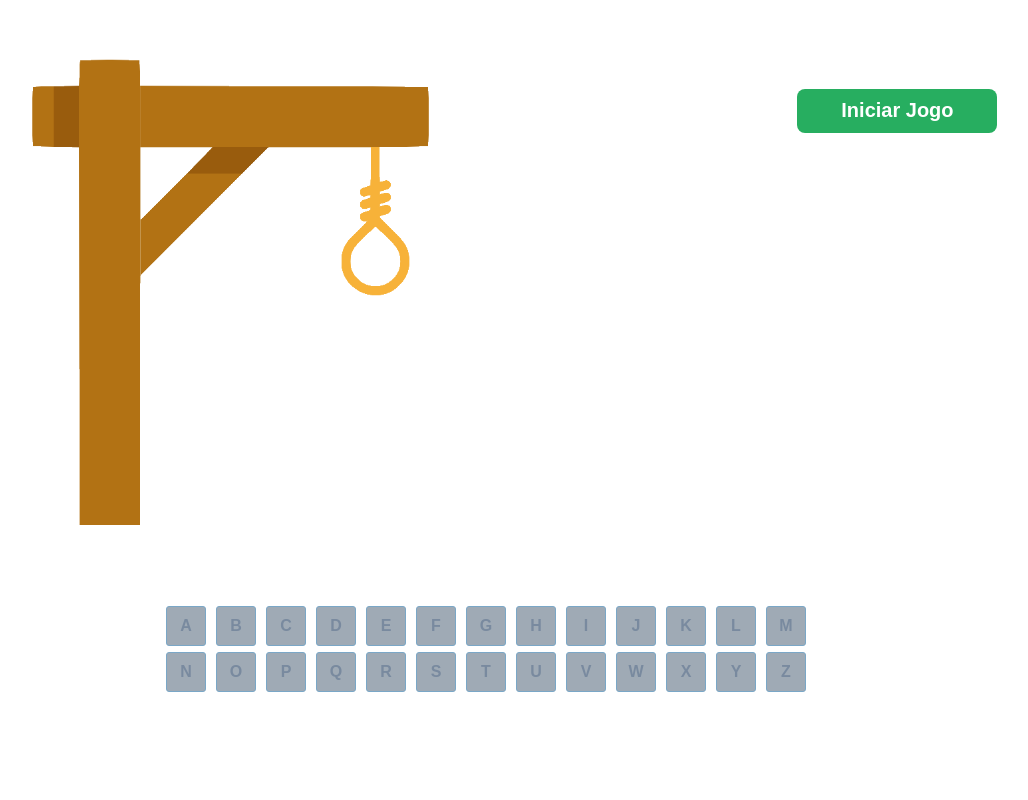
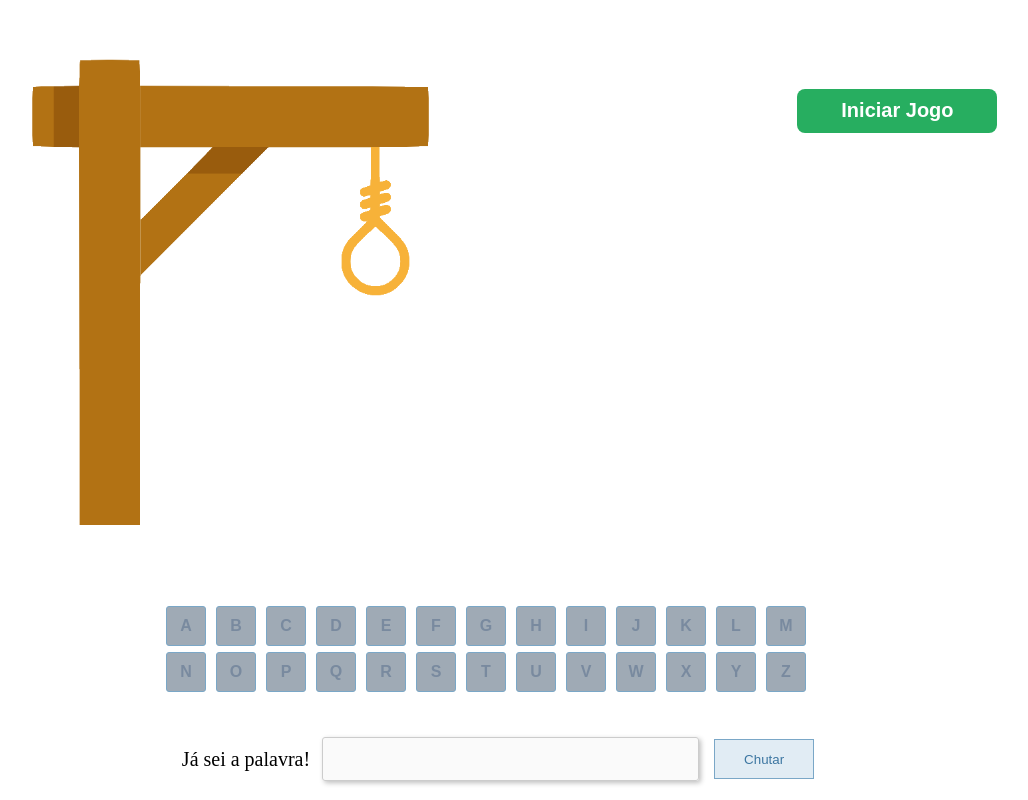
Before and after one commit to Adryelgcouto/Jogo-forca, a React (Create React App) app: page / in a window 1280 px wide. Shown: the top 800 px of the page, without its empty margins (142-1170 px from the left). Built offline with nearby package versions, Linux system fonts and the light colour scheme.

Commit message:
adicionado o bonus de chutar e tbm o dos acentos especiais

```diff
--- a/package.json
+++ b/package.json
@@ -9,6 +9,7 @@
     "react": "^18.2.0",
     "react-dom": "^18.2.0",
     "react-scripts": "5.0.1",
+    "remove-accents": "^0.4.4",
     "styled-components": "^5.3.10",
     "web-vitals": "^2.1.4"
   },
--- a/src/App.jsx
+++ b/src/App.jsx
@@ -4,6 +4,7 @@ import palavras from './palavras'
 import alfabeto from './components/alfabeto'
 import { useState } from 'react'
 import { Content } from './App.style'
+import { remove } from 'remove-accents'
 
 import comeco0 from '../src/assets/forca0.png'
 import comeco1 from '../src/assets/forca1.png'
@@ -12,6 +13,7 @@ import comeco3 from '../src/assets/forca3.png'
 import comeco4 from '../src/assets/forca4.png'
 import comeco5 from '../src/assets/forca5.png'
 import comeco6 from '../src/assets/forca6.png'
+import { Chute } from './components/chute/chute'
 export default function App() {
   let [letrasAlfabeto, setLetrasAlfabeto] = useState([])
   let [iniciarJogo, setIniciarJogo] = useState(true)
@@ -56,7 +58,7 @@ export default function App() {
     palavraSorteada = palavras[sorteio]
     setPalavraSorteada(palavraSorteada)
     palavrasUnder = palavraSorteada.split('').map(letra => {
-      return letrasAlfabeto.includes(letra) ? letra.toUpperCase() : ' _'
+      return letrasAlfabeto.includes(remove(letra)) ? letra.toUpperCase() : ' _'
     })
     setPalavrasUnder(palavrasUnder)
   }
@@ -88,6 +90,14 @@ export default function App() {
         iniciarJogo={iniciarJogo}
         classButton={classButton}
       />
+      <Chute
+        palavraSorteada={palavraSorteada}
+        setAtivo={setAtivo}
+        setContador={setContador}
+        setPalavrasUnder={setPalavrasUnder}
+        iniciarJogo={iniciarJogo}
+        setIniciarJogo={setIniciarJogo}
+      />
     </Content>
   )
 }
--- /dev/null
+++ b/src/components/chute/chute.jsx
@@ -0,0 +1,42 @@
+import { useState } from 'react'
+import { remove } from 'remove-accents'
+import { Chutar } from './chute.styl'
+
+export function Chute({ palavraSorteada,setAtivo,setContador,setPalavrasUnder, iniciarJogo,setIniciarJogo  }) {
+  const [palavraChute, setPalavraChute] = useState("")
+  console.log(palavraChute, palavraSorteada)
+  function chutar(){
+    if (remove(palavraChute) === remove(palavraSorteada)) {
+      setIniciarJogo(true)
+      setAtivo('green')
+      setPalavrasUnder(palavraSorteada)
+    } else {
+      setAtivo('red')
+      setIniciarJogo(true)
+      setPalavrasUnder(palavraSorteada)
+      setContador(6)
+
+    }
+  }
+
+  return (
+    <Chutar>
+      <p>Já sei a palavra!</p>
+    <input
+    disabled={iniciarJogo}
+      onKeyDown={event => {
+        if (event.key === 'Enter') {
+          chutar()
+        }
+      }}
+      type="text"
+      value={palavraChute}
+      onChange={event => setPalavraChute(event.target.value)}
+    />
+    <button  disabled={iniciarJogo} onClick={chutar}>Chutar</button>
+    </Chutar>
+
+
+
+  )
+}
--- /dev/null
+++ b/src/components/chute/chute.styl.jsx
@@ -0,0 +1,42 @@
+import styled from 'styled-components'
+
+
+
+
+
+
+
+export const Chutar = styled.div`
+  display: flex;
+  align-items: center;
+  margin-top: 40px;
+  p{
+    font-size: 20px;
+    margin-right: 12px;
+
+  }
+  input{
+    width: 353px;
+    height: 40px;
+    border-radius: 3px;
+    border: 1px solid #CCCCCC;
+    box-shadow: 2px 2px 5px rgba(0, 0, 0, 0.25);
+    padding-left: 20px;
+  }
+  button{
+    color: #3C76A1;
+    background-color: #E1ECF4;
+    border: 1px solid #7AA7C7;
+    width: 100px;
+    height: 40px;
+    margin-left: 15px;
+    &:disabled{
+      color: #3C76A1;
+    background-color: #E1ECF4;
+    border: 1px solid #7AA7C7;
+
+    }
+  }
+
+
+`
--- a/src/components/letras/letras.jsx
+++ b/src/components/letras/letras.jsx
@@ -1,5 +1,6 @@
 import { useState } from 'react'
 import { ContentLetras, Button } from '../letras/letras.style'
+import { remove } from 'remove-accents'
 export default function Letras({
   alfabeto,
   setLetrasAlfabeto,
@@ -23,7 +24,7 @@ export default function Letras({
       setContador(contador)
     }
     let temp = palavraArray.map(letra => {
-      return letrasAlfabeto.includes(letra) ? letra.toUpperCase() : ' _'
+      return letrasAlfabeto.includes(remove(letra)) ? letra.toUpperCase() : ' _'
     })
     setPalavrasUnder(temp)
     console.log(temp)
@@ -34,7 +35,7 @@ export default function Letras({
       setIniciarJogo(true)
 
       setPalavrasUnder(inteiro)
-    } else if (temp.join('').toLowerCase() === palavraArray.join('')) {
+    } else if (remove(temp.join('').toLowerCase()) === remove(palavraArray.join('')) ) {
       setAtivo('green')
       setIniciarJogo(true)
     }
--- a/src/palavras.js
+++ b/src/palavras.js
@@ -1,27 +1,27 @@
 const palavras = [
-  "abacate", "abacaxi", "abelha", "abanador", "antologia", "amor", "aba", "abrigo", "abrir",
+  "abacate", "abacaxi", "abelha", "abanador", "antologia", "amor", "aba", "abraço", "ábaco", "abrigo", "abrir",
   "banana", "boi", "batata", "bacalhau", "bexiga", "bowl", "batedeira", "bisturi", "barreira", "banco",
-  "caixa", "chantilly", "cachorro", "cuidado", "caneta", "carinho", "cabra", "cesto",
-  "dados", "dizer", "danone", "dente", "diamante", "diafragma", "detonar", "dia",
-  "elefante", "esmeralda", "esfinge", "esfera", "encontro", "ema", "escola", "economia",
-  "formiga", "fama", "festa", "fiador", "ferver", "flauta", "figo", "fiapo", "fotografia",
-  "goiaba", "gelo", "grito", "guria", "goleiro", "golfinho", "golfe", "girar",
-  "harmonia", "haste", "hectare", "hepatite", "hiena", "hidrante",
-  "igreja", "importante", "idoso", "irado", "identidade", "idioma", "idade", "idiota",
-  "jantar", "jumento", "jararaca", "janela", "jerimum", "jaula", "jabuti", "jaleco",
-  "laranja", "lua", "luz", "lindo", "lacraia", "lactose", "lacrar",
-  "manga", "morango", "mico", "matar", "mingau", "moqueca", "mocassin",
-  "nectarina", "nada", "navio", "namorado", "ninja", "natal", "narciso", "narina", "nabo",
-  "ovo", "ostra", "obstetra", "orangotango", "olhar", "ortodoxo", "ouro", "ornamento",
-  "pato", "polvo", "povoar", "pano", "princesa", "pizza", "patroa",
-  "queijo", "quitanda", "quinta", "quantia", "quarentena", "quadrilha", "quaresma", "quartzo", "quebrar",
+  "caixa", "chantilly", "comércio", "cachorro", "cuidado", "caneta", "carinho", "cupuaçu", "cabra", "cesto",
+  "dados", "dizer", "danone", "dente", "diário", "diamante", "diafragma", "detonar", "dia", "dromedário",
+  "elefante", "esmeralda", "espátula", "estômago", "esfinge", "esfera", "encontro", "ema", "escola", "economia",
+  "formiga", "fama", "festa", "fiador", "ferver", "flauta", "fichário", "figo", "fiapo", "fotografia",
+  "goiaba", "gelo", "grito", "gamão", "guria", "goleiro", "golfinho", "golfe", "girar", "glúten",
+  "helicóptero", "harmonia", "haste", "hectare", "hábito", "hepatite", "hiena", "hemisfério", "hidrante",
+  "igreja", "ícone", "importante", "ímpar", "idoso", "irado", "identidade", "idioma", "idade", "idiota",
+  "jantar", "jumento", "jambú", "jibóia", "jararaca", "janela", "jerimum", "jaula", "jabuti", "jaleco",
+  "laranja", "lua", "leão", "limão", "larápio", "luz", "lindo", "lacraia", "lactose", "laço", "lacrar",
+  "mamão", "manga", "morango", "mico", "matar", "mingau", "moqueca", "macacão", "mocassin", "maçaneta",
+  "nectarina", "nada", "navio", "namorado", "ninja", "natal", "narciso", "narina", "nádega", "nabo",
+  "ovo", "ostra", "obstetra", "oblíquo", "orangotango", "olhar", "óculos", "ortodoxo", "ouro", "ornamento",
+  "pato", "polvo", "povoar", "pólvora", "palhaço", "paróquia", "pano", "princesa", "pizza", "patroa",
+  "queijo", "quitanda", "quinta", "quantia", "quarentena", "quadrilha", "quaresma", "quartzo", "quebrar", "quarteirão",
   "risada", "rio", "remar", "rato", "racional", "rainha", "radioatividade", "raiz", "raiva", "rachadura",
-  "salada", "salamandra", "sacola", "siri", "sabre", "sucarose", "sabedoria", "sacerdote",
-  "tatu", "tabacaria", "taberneiro", "torrada", "tamanho", "tatuagem", "trem",
-  "uva", "universo", "unanimidade", "ubuntu", "universidade", "urso", "uivar", "unir",
+  "salada", "salamandra", "sacola", "siri", "sábado", "safanão", "sabre", "sucarose", "sabedoria", "sacerdote",
+  "tatu", "tabacaria", "taberneiro", "tábua", "torrada", "três", "terço", "tamanho", "tatuagem", "trem",
+  "uva", "uísque", "união", "universo", "unanimidade", "ubuntu", "universidade", "urso", "uivar", "unir",
   "vela", "valeta", "vacilo", "valor", "vagem", "vadiagem", "vaca", "valentia", "vidro", "valsa",
-  "xadrez", "xilofone", "xarope", "xenofobia", "xereta", "xerife", "xaveco", "xixi", "xale",
-  "zebra", "zagueiro", "zero", "zoeira", "zepelim", "zinco", "zumbido"
-  ]
+  "xícara", "xadrez", "xilofone", "xarope", "xenofobia", "xereta", "xerife", "xaveco", "xixi", "xale",
+  "zebra", "zagueiro", "zero", "zoeira", "zodíaco", "zangão", "zepelim", "zinco", "zoológico", "zumbido"
+]
 
-  export default palavras
+export default palavras
```
Also changed, not shown: 1 other file (tests, documents, lock files or other folders).
